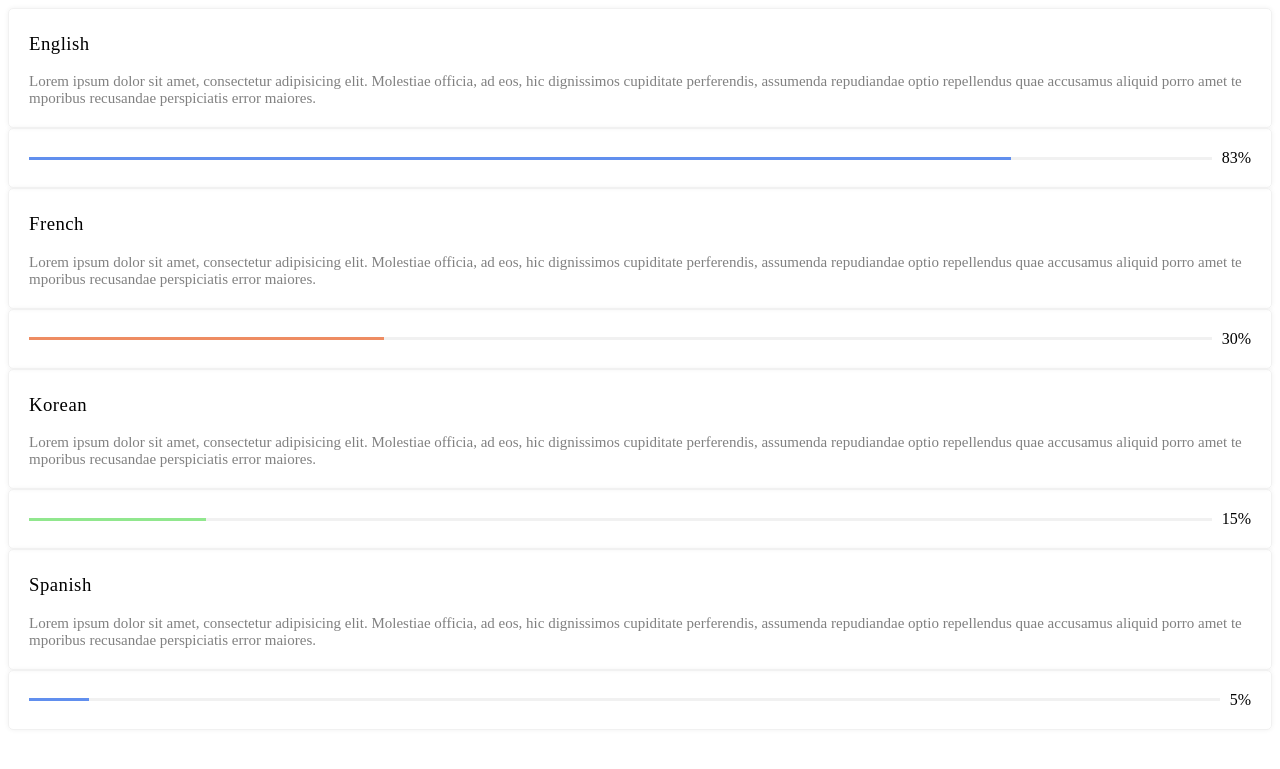
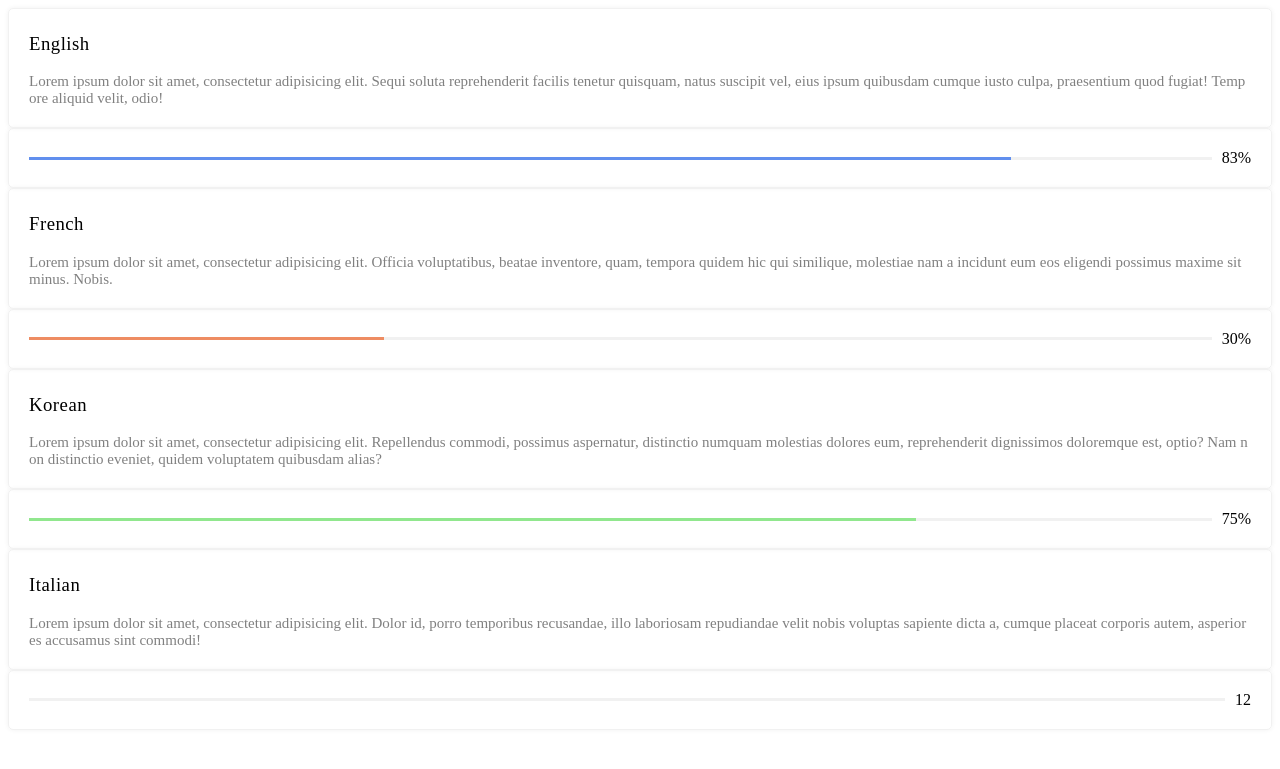
Before and after one commit to arianfazliu/PHP_Project, a PHP site: page /Webucator/card.php in a window 1280 px wide. Shown: the top 769 px of the page. Run offline with PHP 8.4, Linux system fonts and the light colour scheme.

Commit message:
change in class and objects

```diff
--- a/components/card.php
+++ b/components/card.php
@@ -4,27 +4,22 @@
 		var $text;
 		var $percentage;
 		var $color;
+
+		public function __construct($title,$text,$percentage,$color){
+			$this->title=$title;
+			$this->text=$text;
+			$this->percentage=$percentage;
+			$this->color=$color;
+		}
 	}
-	$card1 = new Card;
-	$card1->title = 'English';
-	$card1->text = 'Lorem ipsum dolor sit amet, consectetur adipisicing elit. Molestiae officia, ad eos, hic dignissimos cupiditate perferendis, assumenda repudiandae optio repellendus quae accusamus aliquid porro amet temporibus recusandae perspiciatis error maiores.';
-	$card1->percentage = '83%';
-	$card1->color='#618fee';
-	$card2 = new Card;
-	$card2->title = 'French';
-	$card2->text = 'Lorem ipsum dolor sit amet, consectetur adipisicing elit. Molestiae officia, ad eos, hic dignissimos cupiditate perferendis, assumenda repudiandae optio repellendus quae accusamus aliquid porro amet temporibus recusandae perspiciatis error maiores.';
-	$card2->percentage = '30%';
-	$card2->color='#ee8c62';
-	$card3 = new Card;
-	$card3->title = 'Korean';
-	$card3->text = 'Lorem ipsum dolor sit amet, consectetur adipisicing elit. Molestiae officia, ad eos, hic dignissimos cupiditate perferendis, assumenda repudiandae optio repellendus quae accusamus aliquid porro amet temporibus recusandae perspiciatis error maiores.';
-	$card3->percentage = '15%';
-	$card3->color='#91e78e';
-	$card4 = new Card;
-	$card4->title = 'Spanish';
-	$card4->text = 'Lorem ipsum dolor sit amet, consectetur adipisicing elit. Molestiae officia, ad eos, hic dignissimos cupiditate perferendis, assumenda repudiandae optio repellendus quae accusamus aliquid porro amet temporibus recusandae perspiciatis error maiores.';
-	$card4->percentage = '5%';
-	$card4->color='#618fee';
+	$titles = array('English','French','Korean','Italian');
+	$texts = array('Lorem ipsum dolor sit amet, consectetur adipisicing elit. Sequi soluta reprehenderit facilis tenetur quisquam, natus suscipit vel, eius ipsum quibusdam cumque iusto culpa, praesentium quod fugiat! Tempore aliquid velit, odio!','Lorem ipsum dolor sit amet, consectetur adipisicing elit. Officia voluptatibus, beatae inventore, quam, tempora quidem hic qui similique, molestiae nam a incidunt eum eos eligendi possimus maxime sit minus. Nobis.','Lorem ipsum dolor sit amet, consectetur adipisicing elit. Repellendus commodi, possimus aspernatur, distinctio numquam molestias dolores eum, reprehenderit dignissimos doloremque est, optio? Nam non distinctio eveniet, quidem voluptatem quibusdam alias?','Lorem ipsum dolor sit amet, consectetur adipisicing elit. Dolor id, porro temporibus recusandae, illo laboriosam repudiandae velit nobis voluptas sapiente dicta a, cumque placeat corporis autem, asperiores accusamus sint commodi!');
+	$percentages = array('83%','30%','75%','12');
+	$colors=array('#618fee','#ee8c62','#91e78e','#618fee');
+	$cards = array();
+	for ($i=0;$i<4;$i++){
+	    $cards[] = new Card($titles[$i],$texts[$i],$percentages[$i],$colors[$i]);
+	}
  ?>
 <!DOCTYPE html>
 <html lang="en">
@@ -34,74 +29,24 @@
 </head>
 <body>
 	<div class="display_grid">
-		<div>
-			<div class="cards">
-				<?php echo "<h3 class=\"cards-h3\">
-					$card1->title
-				</h3>
-				<p class=\"loremi\">$card1->text</p>
-				" ?>
-			</div>
-			<div class="loading">
-				<div style="position:relative;width:100%;margin:0 10px 0 0 ; height: 3px;background-color:#f1f1f1;">
-					<div style="position: absolute;left:0;top:0;margin:0;width: <?php echo $card1->percentage ?>;height:3px;z-index:1;background-color: <?php echo $card1->color ?>;"></div>
+		<?php
+		foreach($cards as $card){
+			echo"<div>
+				<div class=\"cards\">
+					<h3 class=\"cards-h3\">
+						$card->title
+					</h3>
+					<p class=\"loremi\">$card->text</p>
 				</div>
-				<?php
-					echo"$card1->percentage";
-				?>
-			</div>
-		</div>
-		<div>
-			<div class="cards">
-				<?php echo "<h3 class=\"cards-h3\">
-					$card2->title
-				</h3>
-				<p class=\"loremi\">$card2->text</p>
-				" ?>
-			</div>
-			<div class="loading">
-				<div style="position:relative;width:100%;margin:0 10px 0 0 ; height: 3px;background-color:#f1f1f1;">
-					<div style="position: absolute;left:0;top:0;margin:0;width: <?php echo $card2->percentage ?>;height:3px;z-index:1;background-color: <?php echo $card2->color ?>"></div>
+				<div class=\"loading\">
+					<div style='position:relative;width:100%;margin:0 10px 0 0 ; height: 3px;background-color:#f1f1f1;'>
+						<div style='position: absolute;left:0;top:0;margin:0;width:$card->percentage;height:3px;z-index:1;background-color:$card->color'></div>
+					</div>
+					$card->percentage
 				</div>
-				<?php
-					echo"$card2->percentage";
-				?>
-			</div>
-		</div>
-		<div>
-			<div class="cards">
-				<?php echo "<h3 class=\"cards-h3\">
-					$card3->title
-				</h3>
-				<p class=\"loremi\">$card3->text</p>
-				" ?>
-			</div>
-			<div class="loading">
-				<div style="position:relative;width:100%;margin:0 10px 0 0 ; height: 3px;background-color:#f1f1f1;">
-					<div style="position: absolute;left:0;top:0;margin:0;width: <?php echo $card3->percentage ?>;height:3px;z-index:1;background-color: <?php echo $card3->color ?>"></div>
-				</div>
-				<?php
-					echo"$card3->percentage";
-				?>
-			</div>
-		</div>
-		<div>
-			<div class="cards">
-				<?php echo "<h3 class=\"cards-h3\">
-					$card4->title
-				</h3>
-				<p class=\"loremi\">$card4->text</p>
-				" ?>
-			</div>
-			<div class="loading">
-				<div style="position:relative;width:100%;margin:0 10px 0 0 ; height: 3px;background-color:#f1f1f1;">
-					<div style="position: absolute;left:0;top:0;margin:0;width: <?php echo $card4->percentage ?>;height:3px;z-index:1;background-color: <?php echo $card4->color ?>"></div>
-				</div>
-				<?php
-					echo"$card4->percentage";
-				?>
-			</div>
-		</div>
+			</div>";
+		}
+		?>
 	</div>
 </body>
 </html>
```
